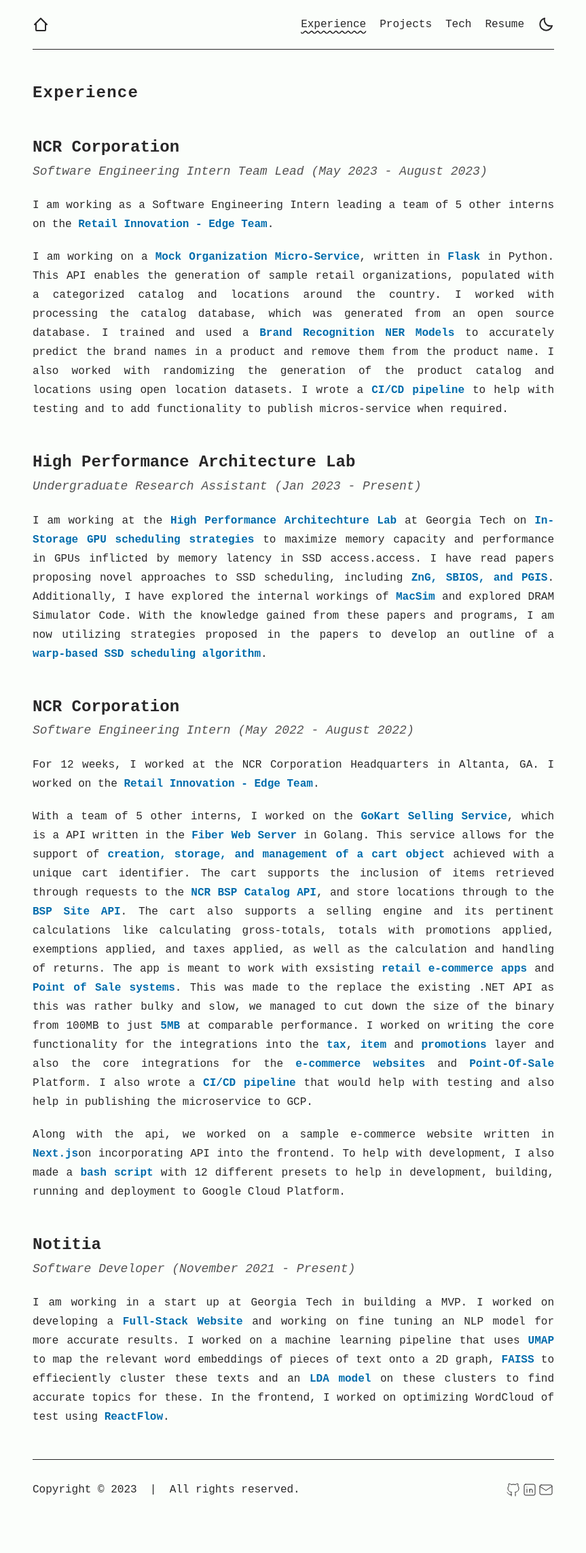
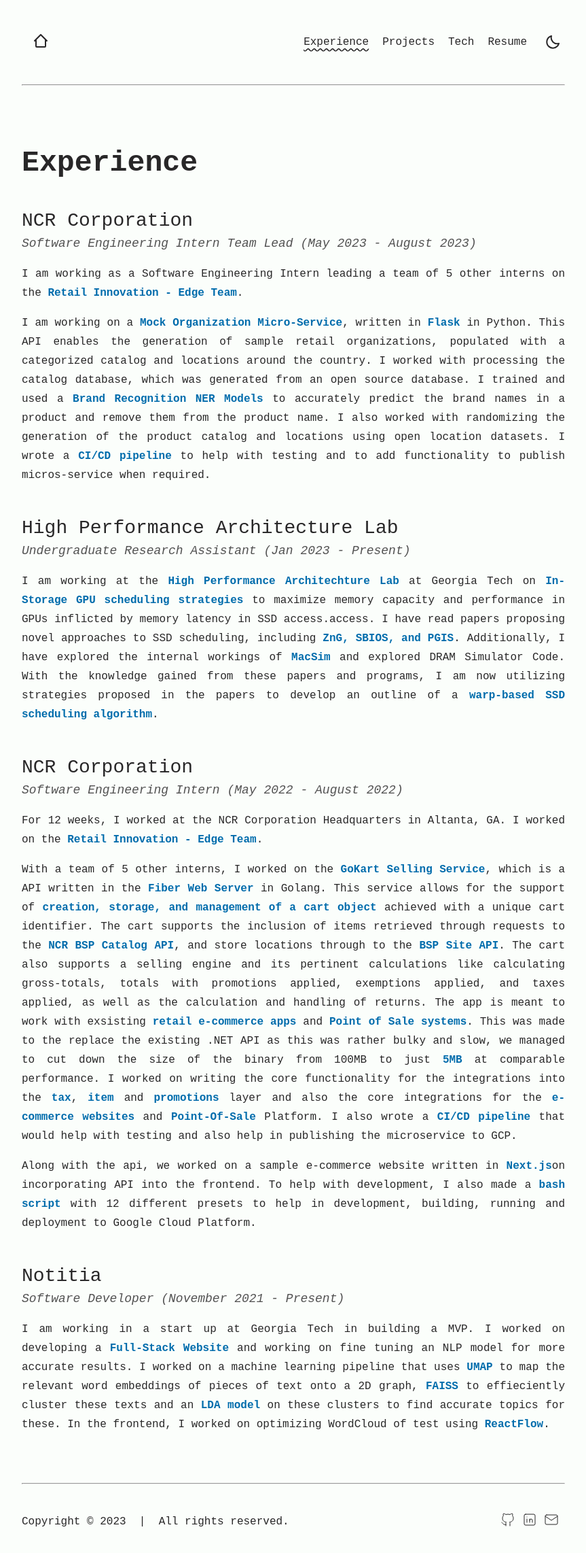
Before and after one commit to xinslu/Portfolio-Website, an Astro site: page /experience in a window 1280 px wide. Shown: the whole page at 68% size, without its empty margins (208-1071 px from the left). Before the commit the page ends 2236 px from the top, so only its background shows below. Built offline with nearby package versions, Linux system fonts and the light colour scheme; Astro itself is replaced by a stand-in of ours.

Commit message:
finished transitioning away from tailwind

```diff
--- a/src/assets/experiences.md
+++ b/src/assets/experiences.md
@@ -1,3 +1,5 @@
+# Experience
+
 ## NCR Corporation
 *Software Engineering Intern Team Lead (May 2023 - August 2023)*
 
--- a/src/components/Footer.astro
+++ b/src/components/Footer.astro
@@ -1,5 +1,55 @@
 ---
-import Socials from "./Socials.astro";
+const SOCIALS = [
+  {
+    name: "Github",
+    href: "https://github.com/xinslu/",
+    linkTitle: `Kinshuk Phalke on Github`,
+    svg: `<svg
+        xmlns="http://www.w3.org/2000/svg"
+        class="icon-tabler"
+        stroke-linecap="round"
+        stroke-linejoin="round"
+      >
+        <path stroke="none" d="M0 0h24v24H0z" fill="none"></path>
+        <path
+          d="M9 19c-4.3 1.4 -4.3 -2.5 -6 -3m12 5v-3.5c0 -1 .1 -1.4 -.5 -2c2.8 -.3 5.5 -1.4 5.5 -6a4.6 4.6 0 0 0 -1.3 -3.2a4.2 4.2 0 0 0 -.1 -3.2s-1.1 -.3 -3.5 1.3a12.3 12.3 0 0 0 -6.2 0c-2.4 -1.6 -3.5 -1.3 -3.5 -1.3a4.2 4.2 0 0 0 -.1 3.2a4.6 4.6 0 0 0 -1.3 3.2c0 4.6 2.7 5.7 5.5 6c-.6 .6 -.6 1.2 -.5 2v3.5"
+        ></path>
+    </svg>`,
+  },
+  {
+    name: "LinkedIn",
+    href: "https://www.linkedin.com/in/kinshukphalke/",
+    linkTitle: `Kinshuk Phalke on LinkedIn`,
+    svg: `<svg
+    xmlns="http://www.w3.org/2000/svg"
+    class="icon-tabler"
+    stroke-linecap="round"
+    stroke-linejoin="round"
+  >
+    <path stroke="none" d="M0 0h24v24H0z" fill="none"></path>
+    <rect x="4" y="4" width="16" height="16" rx="2"></rect>
+    <line x1="8" y1="11" x2="8" y2="16"></line>
+    <line x1="8" y1="8" x2="8" y2="8.01"></line>
+    <line x1="12" y1="16" x2="12" y2="11"></line>
+    <path d="M16 16v-3a2 2 0 0 0 -4 0"></path>
+  </svg>`,
+  },
+  {
+    name: "Mail",
+    href: "mailto:phalkekinshuk@gmail.com",
+    linkTitle: `Send an email to Kinshuk Phalke`,
+    svg: `<svg
+      xmlns="http://www.w3.org/2000/svg"
+      class="icon-tabler"
+      stroke-linecap="round"
+      stroke-linejoin="round"
+    >
+      <path stroke="none" d="M0 0h24v24H0z" fill="none"></path>
+      <rect x="3" y="5" width="18" height="14" rx="2"></rect>
+      <polyline points="3 7 12 13 21 7"></polyline>
+    </svg>`,
+  },
+];
 
 const currentYear = new Date().getFullYear();
 ---
@@ -14,6 +64,38 @@
       <span class="separator">&nbsp;|&nbsp;</span>
       <span>All rights reserved.</span>
     </div>
-    <Socials centered />
+    <div class="social-icons">
+      {
+        SOCIALS.map(social => (
+            <a
+              type="button"
+              href={social.href}
+              title={social.linkTitle}
+            >
+                <Fragment set:html={social.svg} />
+            </a>
+        ))
+      }
+    </div>
   </div>
 </footer>
+
+<style>
+.footer-wrapper {
+    padding-top: 2rem;
+    margin-bottom: 1rem;
+    display: flex;
+    flex-wrap: wrap;
+    justify-content: space-between;
+    align-items: center;
+}
+
+.separator {
+    display: hidden;
+}
+
+.social-icons a {
+  -webkit-appearance: button;
+    margin-right: 0.5rem;
+}
+</style>
--- a/src/components/Header.astro
+++ b/src/components/Header.astro
@@ -1,6 +1,6 @@
 ---
 export interface Props {
-  activeNav?: "experience" | "projects" | "tech" | "resume";
+  activeNav?: "experience" | "projects" | "tech";
 }
 
 const { activeNav } = Astro.props;
@@ -9,7 +9,7 @@
 <header>
   <div class="nav-container">
       <a href="/" class="logo">
-        <svg xmlns="http://www.w3.org/2000/svg" class="scale-125 sm:scale-100">
+        <svg xmlns="http://www.w3.org/2000/svg">
           <path
             d="M12.71 2.29a1 1 0 0 0-1.42 0l-9 9a1 1 0 0 0 0 1.42A1 1 0 0 0 3 13h1v7a2 2 0 0 0 2 2h12a2 2 0 0 0 2-2v-7h1a1 1 0 0 0 1-1 1 1 0 0 0-.29-.71zM6 20v-9.59l6-6 6 6V20z"
           ></path>
@@ -22,7 +22,7 @@
           aria-expanded="false"
           aria-controls="menu-items"
         >
-          <div class="icon-container flex">
+          <div class="icon-container">
             <div id="first-line"></div>
             <div id="second-line"></div>
             <div id="third-line"></div>
@@ -48,14 +48,13 @@
             </a>
           </li>
           <li>
-            <a href="/resume" class={activeNav === "resume" ? "active" : ""}>
+            <a href="https://xinslu.github.io/build/Resume/Resume.pdf">
               Resume
             </a>
           </li>
           <li>
             <button
               id="theme-btn"
-              class="focus-outline"
               title="Toggles light & dark"
               aria-label="auto"
               aria-live="polite"
@@ -96,3 +95,96 @@
     }
   });
 </script>
+
+<style>
+.nav-container {
+    max-width: 50rem;
+    margin-left: auto;
+    margin-right: auto;
+    padding-top: 1.5rem;
+    padding-bottom: 1.5rem;
+    display: flex;
+    flex-direction: column;
+}
+
+.logo {
+    position: absolute;
+    padding: 1rem;
+}
+
+.hamburger-menu {
+    align-self: flex-end;
+    padding-right: 1rem;
+    display: none;
+}
+
+nav {
+    max-width: 50rem;
+    width: 100%;
+    display: flex;
+    flex-direction: row;
+    align-items: center;
+    justify-content: flex-end;
+    margin-left: 1rem;
+}
+
+
+nav ul {
+    display: flex;
+    row-gap: 0px;
+    column-gap: 1.25rem;
+}
+
+nav ul li {
+    display: flex;
+    grid-column: span 2 / span 2;
+    justify-content: center;
+    align-items: center;
+}
+
+nav ul li a {
+    width: 100%;
+    text-align: center;
+    text-decoration-line: none;
+}
+
+nav ul li a:hover  {
+    color: var(--color-accent);
+}
+
+nav a.active {
+    text-decoration-line: underline;
+    text-decoration-style: wavy;
+    text-underline-offset: 4px;
+}
+
+#theme-btn {
+    margin-right: 1rem;
+    cursor: pointer;
+}
+
+.icon-container {
+    width: 1.5rem;
+    height: 1.5rem;
+    display: flex;
+    flex-direction: column;
+    justify-content: space-between;
+    align-items: flex-end;
+}
+
+.icon-container div {
+    height: 0.1rem;
+    background: var(--color-base);
+}
+
+#first-line {
+    width: 100%;
+}
+
+#second-line {
+    width: 75%;
+}
+#third-line {
+    width: 50%;
+}
+</style>
--- a/src/components/Socials.astro
+++ /dev/null
@@ -1,72 +0,0 @@
----
-import LinkButton from "./LinkButton.astro";
-
-const SOCIALS = [
-  {
-    name: "Github",
-    href: "https://github.com/xinslu/",
-    linkTitle: `Kinshuk Phalke on Github`,
-    svg: `<svg
-        xmlns="http://www.w3.org/2000/svg"
-        class="icon-tabler"
-        stroke-linecap="round"
-        stroke-linejoin="round"
-      >
-        <path stroke="none" d="M0 0h24v24H0z" fill="none"></path>
-        <path
-          d="M9 19c-4.3 1.4 -4.3 -2.5 -6 -3m12 5v-3.5c0 -1 .1 -1.4 -.5 -2c2.8 -.3 5.5 -1.4 5.5 -6a4.6 4.6 0 0 0 -1.3 -3.2a4.2 4.2 0 0 0 -.1 -3.2s-1.1 -.3 -3.5 1.3a12.3 12.3 0 0 0 -6.2 0c-2.4 -1.6 -3.5 -1.3 -3.5 -1.3a4.2 4.2 0 0 0 -.1 3.2a4.6 4.6 0 0 0 -1.3 3.2c0 4.6 2.7 5.7 5.5 6c-.6 .6 -.6 1.2 -.5 2v3.5"
-        ></path>
-    </svg>`,
-  },
-  {
-    name: "LinkedIn",
-    href: "https://www.linkedin.com/in/kinshukphalke/",
-    linkTitle: `Kinshuk Phalke on LinkedIn`,
-    svg: `<svg
-    xmlns="http://www.w3.org/2000/svg"
-    class="icon-tabler"
-    stroke-linecap="round"
-    stroke-linejoin="round"
-  >
-    <path stroke="none" d="M0 0h24v24H0z" fill="none"></path>
-    <rect x="4" y="4" width="16" height="16" rx="2"></rect>
-    <line x1="8" y1="11" x2="8" y2="16"></line>
-    <line x1="8" y1="8" x2="8" y2="8.01"></line>
-    <line x1="12" y1="16" x2="12" y2="11"></line>
-    <path d="M16 16v-3a2 2 0 0 0 -4 0"></path>
-  </svg>`,
-  },
-  {
-    name: "Mail",
-    href: "mailto:phalkekinshuk@gmail.com",
-    linkTitle: `Send an email to Kinshuk Phalke`,
-    svg: `<svg
-      xmlns="http://www.w3.org/2000/svg"
-      class="icon-tabler"
-      stroke-linecap="round"
-      stroke-linejoin="round"
-    >
-      <path stroke="none" d="M0 0h24v24H0z" fill="none"></path>
-      <rect x="3" y="5" width="18" height="14" rx="2"></rect>
-      <polyline points="3 7 12 13 21 7"></polyline>
-    </svg>`,
-  },
-];
-
----
-
-<div class="social-icons flex">
-  {
-    SOCIALS.map(social => (
-        <a
-          type="button"
-          href={social.href}
-          tabindex="0"
-          class="group link-button"
-          title={social.linkTitle}
-        >
-            <Fragment set:html={social.svg} />
-        </a>
-    ))
-  }
-</div>
--- a/src/layouts/Layout.astro
+++ b/src/layouts/Layout.astro
@@ -1,12 +1,14 @@
 ---
 import "../styles/base.css";
 import Footer from "@components/Footer.astro";
+import Header from "@components/Header.astro";
 
 export interface Props {
   title?: string;
 }
 const {
-  title = "Kinshuk Phalke",
+  title = "",
+  activeTab= "",
 } = Astro.props;
 
 const canonicalURL = new URL(Astro.url.pathname, Astro.site);
@@ -21,15 +23,18 @@
     <meta name="generator" content={Astro.generator} />
 
     <!-- General Meta Tags -->
-    <title>{title}</title>
-    <meta name="title" content={title} />
+    <title>{title} | Kinshuk Phalke</title>
+    <meta name="title" content=`{title} | Kinshuk Phalke` />
     <meta name="description" content="Personal Website of Kinshuk Phalke, a Student at Georgia Institute of Technology" />
     <meta name="author" content="Kinshuk Phalke" />
 
     <script is:inline src="/toggle-theme.js"></script>
   </head>
   <body>
-    <slot />
+    <Header activeNav={activeTab} />
+    <section id="content" class="prose">
+        <slot />
+    </section>
     <Footer />
   </body>
 </html>
--- a/src/pages/404.astro
+++ b/src/pages/404.astro
@@ -1,39 +1,46 @@
 ---
 import Layout from "@layouts/Layout.astro";
 import Header from "@components/Header.astro";
-import Footer from "@components/Footer.astro";
 ---
 
-<Layout title={`404 Not Found | Kinshuk Phalke`}>
-  <Header />
-
-  <main id="main-content">
+<Layout title="404 Not Found | Kinshuk Phalke">
     <div class="not-found-wrapper">
-      <h1 aria-label="404 Not Found">404</h1>
+      <h1>404</h1>
       <p>Page Not Found</p>
-      <a
-        href="/"
-        class="hover:text-skin-base my-6 underline decoration-dashed underline-offset-8 text-lg"
-      >
+      <a href="/">
         Go back home
       </a>
     </div>
-  </main>
-
-  <Footer />
 </Layout>
 
 <style>
-  #main-content {
-    @apply max-w-3xl mx-auto flex-1 justify-center items-center flex;
+#content {
+    display: grid;
+    justify-content: center;
+    align-items: center;
 }
 .not-found-wrapper {
-    @apply flex flex-col items-center justify-center mb-14;
+    display: flex;
+    flex-direction: column;
+    align-items: center;
+    justify-content: center;
 }
+
 .not-found-wrapper h1 {
-    @apply font-bold text-9xl text-skin-accent;
+	font-weight: 700;
+    font-size: 15rem;
+    margin-bottom: 0;
+    margin-top: 0;
 }
+
 .not-found-wrapper p {
-    @apply text-2xl sm:text-3xl mt-4;
+    font-size: 2rem;
+}
+
+.not-found-wrapper a {
+    text-decoration-line: underline;
+    text-decoration-style: dashed;
+    text-underline-offset: 8px;
+    font-size: 1.5rem;
 }
 </style>
--- a/src/pages/experience.astro
+++ b/src/pages/experience.astro
@@ -7,10 +7,6 @@
 const { frontmatter, Content } = experiences[0];
 
 ---
-<Layout title="Experiences | Kinshuk Phalke">
-    <Header activeNav="experience" />
-    <section id="content" class="prose">
-        <h1 className="text-2xl tracking-wider">Experience</h1>
-        <Content />
-    </section>
+<Layout title="Experiences" activeTab="experience">
+    <Content />
 </Layout>
--- a/src/pages/tech.astro
+++ b/src/pages/tech.astro
@@ -1,29 +1,26 @@
 ---
 import Layout from "@layouts/Layout.astro";
-import Header from "@components/Header.astro";
 import skills from "@assets/skills.js";
 let skillsString = "";
     skills.map((skill) => {
         skillsString +=
-            `<h2>` +
+            `<h2 class="tech-title">` +
             skill.title +
         `</h2><br>`;
-        skillsString += `<div class="flex flex-wrap gap-10 auto-cols-max justify-center justify-items-center">`;
+        skillsString += `<div class="tech-container">`;
         skill.rows.map((row) => {
-            skillsString += `<div class="w-max justify-center"> <i class="justify-self-center icons devicon-` +
+            skillsString += `<div class="row"> <i class="icons devicon-` +
                     row[0] +
-                    `"></i><p class="w-max">` +
+                    `"></i><p>` +
                     row[1] +
                     `</p></div>`;
         });
         skillsString += `</div>`;
     });
 ---
-<Layout title="Tech | Kinshuk Phalke">
-    <Header activeNav="tech" />
-    <link rel="stylesheet" href="https://cdn.jsdelivr.net/gh/devicons/devicon@v2.15.1/devicon.min.css">
-    <section id="content" class="prose">
-        <h1 className="text-2xl">Tech</h1>
+<Layout title="Tech" activeTab="tech">
+        <link rel="stylesheet" href="https://cdn.jsdelivr.net/gh/devicons/devicon@v2.15.1/devicon.min.css">
+        <h1>Tech</h1>
         <h2>This Website</h2>
         <ul>
             <li> <a class="tech" href="https://astro.build/" target="_blank">Astro</a>: An agnostic minimal framework that can work as SSG and provide SSR</li>
@@ -38,5 +35,4 @@
         </ul>
         <div id="skills" set:html={skillsString}>
         </div>
-    </section>
 </Layout>
--- a/src/styles/base.css
+++ b/src/styles/base.css
@@ -1,7 +1,3 @@
-@tailwind base;
-@tailwind components;
-@tailwind utilities;
-
 html {
     font-family: monospace, monospace;
 }
@@ -9,20 +5,18 @@
 :root,
 html[data-theme="light"] {
     --color-fill: rgb(251, 254, 251);
---color-text-base: 40, 39, 40;
---color-accent: 0, 108, 172;
---color-card: 230, 230, 230;
---color-card-muted: 205, 205, 205;
---color-border: 236, 233, 233;
+    --color-base: rgb(40, 39, 40);
+    --color-accent: rgb(0, 108, 172);
+    --color-bar: rgb(230, 230, 230);
+    --color-bar-hover: rgb(205, 205, 205);
 }
 
 html[data-theme="dark"] {
     --color-fill: rgb(15, 15, 15);
---color-text-base: 230, 230, 230;
---color-accent: 26, 217, 217;
---color-card: 63, 75, 90;
---color-card-muted: 89, 107, 129;
---color-border: 59, 70, 85;
+    --color-base: rgb(230, 230, 230);
+    --color-accent: rgb(26, 217, 217);
+    --color-bar: rgb(63, 75, 90);
+    --color-bar-hover: rgb(89, 107, 129);
 }
 
 #sun-svg,
@@ -34,33 +28,31 @@
     display: block;
 }
 
-/* width */
 ::-webkit-scrollbar {
-width: 1.5rem;
+    width: 0.75rem;
 }
 
-/* Track */
 ::-webkit-scrollbar-track {
-background: rgb(var(--color-fill));
+    background: var(--color-fill);
 }
 
-/* Handle */
 ::-webkit-scrollbar-thumb {
-background: rgb(var(--color-card));
+    background: var(--color-bar);
 }
 
-/* Handle on hover */
 ::-webkit-scrollbar-thumb:hover {
-background: rgb(var(--color-card-muted));
+    background: var(--color-bar-hover);
 }
+
 body {
     background-color: var(--color-fill);
-color: rgb(var(--color-text-base)) !important;
+    color: var(--color-base);
     display: grid;
     grid-template-rows: 1fr auto;
     min-height: 100%;
     min-height: 100vh;
     grid-template-columns:100%;
+    overflow-x: hidden;
 }
 
 section, footer, header {
@@ -70,7 +62,7 @@
     margin-right: auto;
     text-align: justify;
     margin-bottom: 3rem;
-max-width: 50rem !important;
+    max-width: 50rem;
 }
 
 footer {
@@ -87,76 +79,80 @@
     width: 100%;
 }
 
-.prose p, h1, h2, h3, ul {
-color: rgb(var(--color-text-base)) !important;
+p, h1, h2, h3, ul, em {
+    color: var(--color-base);
+}
+
+em {
+    opacity: 0.8;
+    font-size: 1.125rem;
+    padding-top: -10rem;
+}
+
+strong {
+    color: var(--color-accent);
+    font-weight: bold;
+}
+
+button {
+    border-width: 0px;
+    background: transparent;
+}
+
+header a {
+    color: var(--color-base);
+}
+
+h1 {
+	font-weight: 700;
+    font-size: 2.7rem;
+    line-height: 1;
+}
+
+p, ul {
+    line-height: 1.75rem;
 }
 
 h2 {
-margin-bottom: 0.5% !important;
+	font-weight: 100;
+    margin-top: 3rem;
+    margin-bottom: -0.75rem;
+    font-size: 1.75rem;
 }
 
-em {
-color: rgb(var(--color-text-base));
-opacity: 0.8;
-font-size: 1.125rem;
-}
 
-.prose strong {
-color: rgb(var(--color-accent)) !important;
-font-weight: bold;
-}
 
-.resume {
-height: 100rem;
-}
-
-.icons {
-font-size: 40px !important;
-color: rgb(var(--color-accent)) !important;
-}
-
-.prose a {
-color: rgb(var(--color-accent)) !important;
-text-decoration-color: rgb(var(--color-text-base));
+.prose a, .prose a:visited {
+    color: var(--color-accent);
+    text-decoration-color: var(--color-base);
     text-decoration-line: underline;
     text-decoration-style: dashed;
     text-underline-offset: 8px;
 }
 
 .prose a:hover {
-text-decoration-color: rgb(var(--color-accent)) !important;
+    text-decoration-color: var(--color-accent);
 }
+
 
 svg {
     width: 1.5rem;
     height: 1.5rem;
     display: inline-block;
-fill: rgb(var(--color-text-base));
+    fill: var(--color-base);
 }
 
 svg.icon-tabler {
     fill: transparent;
     width: 1.5rem;
     height: 1.5rem;
-display: inline-block;
-stroke: rgb(var(--color-text-base));
+    stroke: var(--color-base);
 }
 
 svg.icon-tabler:hover {
-stroke: rgb(var(--color-accent));
+    stroke: var(--color-accent);
 }
 
-.footer-wrapper {
-padding-top: 2rem;
-padding-bottom: 1rem;
-display: flex;
-flex-basis: 100%;
-flex-grow: 1;
-flex-direction: row;
-flex-wrap: wrap;
-justify-content: space-between;
-align-items: center;
-}
 
 @media (max-width:  640px) {
     .footer-wrapper {
@@ -188,10 +184,7 @@
     #theme-btn {
         margin-top: 1rem;
     }
-}
 
-.separator {
-display: hidden;
 }
 
 .sep {
@@ -200,97 +193,32 @@
     max-width: 50rem;
 }
 
-.nav-container {
-max-width: 50rem;
-margin-left: auto;
-margin-right: auto;
-padding-top: 1.5rem;
-padding-bottom: 1.5rem;
-display: flex;
-flex-direction: column;
+
+/* /tech */
+
+.icons {
+    display: grid;
+    font-size: 40px !important;
+    color: var(--color-accent);
+    width: 100%;
+    justify-content: center;
+    align-items: center;
+    justify-self: center;
 }
 
-.logo {
-position: absolute;
+.tech-container {
+    display: flex;
+    flex-wrap: wrap;
+    gap: 2.5rem;
+    justify-content: center;
 }
 
-.hamburger-menu {
-align-self: flex-end;
-padding-right: 1rem;
-display: none;
-}
-
-.hidden {
-display: none !important;
-}
-
-nav {
-max-width: 50rem;
-width: 100%;
-display: flex;
-flex-direction: row;
-align-items: center;
-justify-content: flex-end;
-margin-left: 1rem;
-}
-
-
-nav ul {
-display: flex;
-row-gap: 0px;
-column-gap: 1.25rem;
-}
-
-nav ul li {
-display: flex;
-grid-column: span 2 / span 2;
+.row p {
+    display: grid;
     justify-content: center;
     align-items: center;
 }
 
-nav ul li a {
-width: 100%;
-text-align: center;
-text-decoration-line: none;
+.tech-title {
+    margin-bottom: 0.5rem;
 }
-
-nav ul li a:hover  {
-color: rgb(var(--color-accent));
-}
-
-nav a.active {
-text-decoration-line: underline;
-text-decoration-style: wavy;
-text-underline-offset: 4px;
-}
-
-
-#theme-btn {
-margin-right: 1rem;
-}
-
-.icon-container {
-width: 1.5rem;
-height: 1.5rem;
-display: flex;
-flex-direction: column;
-justify-content: space-between;
-align-items: flex-end;
-}
-
-.icon-container div {
-height: 0.1rem;
-background: rgb(var(--color-text-base));
-}
-
-#first-line {
-width: 100%;
-}
-
-#second-line {
-width: 75%;
-}
-
-#third-line {
-width: 50%;
-}
--- a/tailwind.config.cjs
+++ /dev/null
@@ -1,54 +0,0 @@
-function withOpacity(variableName) {
-  return ({ opacityValue }) => {
-    if (opacityValue !== undefined) {
-      return `rgba(var(${variableName}), ${opacityValue})`;
-    }
-    return `rgb(var(${variableName}))`;
-  };
-}
-
-module.exports = {
-  content: ["./src/**/*.{astro,html,js,jsx,md,mdx,svelte,ts,tsx,vue}"],
-  theme: {
-    screens: {
-      sm: "640px",
-    },
-
-    textColor: {
-      skin: {
-        base: withOpacity("--color-text-base"),
-        accent: withOpacity("--color-accent"),
-        inverted: withOpacity("--color-fill"),
-      },
-    },
-    backgroundColor: {
-      skin: {
-        fill: withOpacity("--color-fill"),
-        accent: withOpacity("--color-accent"),
-        inverted: withOpacity("--color-text-base"),
-        card: withOpacity("--color-card"),
-        "card-muted": withOpacity("--color-card-muted"),
-      },
-    },
-    outlineColor: {
-      skin: {
-        fill: withOpacity("--color-accent"),
-      },
-    },
-    borderColor: {
-      skin: {
-        line: withOpacity("--color-border"),
-        fill: withOpacity("--color-text-base"),
-        accent: withOpacity("--color-accent"),
-      },
-    },
-    fill: {
-      skin: {
-        base: withOpacity("--color-text-base"),
-        accent: withOpacity("--color-accent"),
-      },
-      transparent: "transparent",
-    },
-  },
-  plugins: [require("@tailwindcss/typography")],
-};
```
Also changed, not shown: src/assets/intro.md (+2 -0 lines), src/assets/projects.md (+2 -0 lines), src/pages/index.astro (+2 -7 lines), src/pages/projects.astro (+2 -6 lines), src/pages/resume.astro (deleted, +0 -14 lines). Lines whose indentation alone changed are shown as unchanged.
